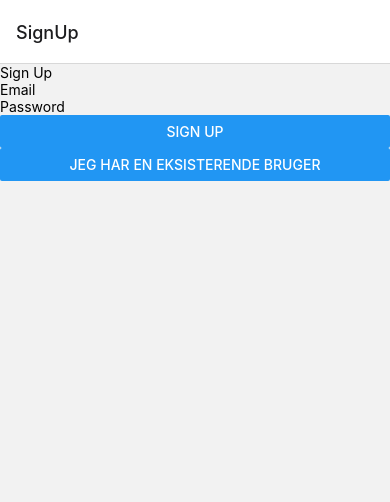
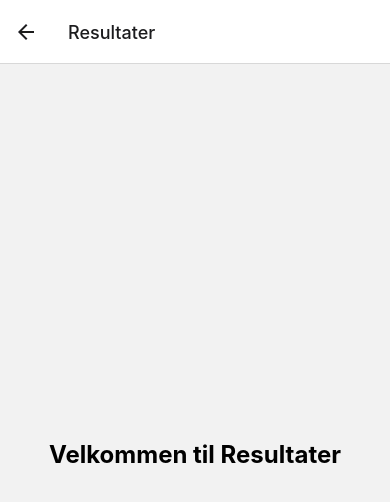
Before and after one commit to EmilCanAttack/Appstar, a React Native app in the folder GoKampAppStar/: screen /Resultater in a window 390 px wide. Shown: the top 502 px of the page. Built offline with nearby package versions, Linux system fonts and the light colour scheme.

Commit message:
resultater
Begynder nu på resultater

```diff
--- a/GoKampAppStar/App.js
+++ b/GoKampAppStar/App.js
@@ -7,6 +7,7 @@ import Login from './Login';
 import Home from './Home';
 import LedigeKampe from './LedigeKampe';
 import Forum from './Forum';
+import Resultater from './Resultater';
 
 const Stack = createStackNavigator();
 
@@ -18,6 +19,7 @@ export default function App() {
         <Stack.Screen name="Login" component={Login} />
         <Stack.Screen name="Home" component={Home} />
         <Stack.Screen name="LedigeKampe" component={LedigeKampe} />
+        <Stack.Screen name="Resultater" component={Resultater} />
         <Stack.Screen name="Forum" component={Forum} />
         {/* Tilføj flere skærme efter behov, f.eks. hjemmeside */}
       </Stack.Navigator>
--- a/GoKampAppStar/Home.js
+++ b/GoKampAppStar/Home.js
@@ -27,6 +27,7 @@ const Home = ({ navigation }) => {
         <Text style={styles.title}>Welcome to the Homepage</Text>
         <Button title="Ledige Kampe" onPress={() => navigation.navigate('LedigeKampe')} />
         <Button title="Forum" onPress={() => navigation.navigate('Forum')} />
+        <Button title="Resultater" onPress={() => navigation.navigate('Resultater')} />
         <Button title="Log Out" onPress={handleLogout} />
       </View>
     </ImageBackground>
--- /dev/null
+++ b/GoKampAppStar/Resultater.js
@@ -0,0 +1,24 @@
+import React from 'react';
+import { View, Text, StyleSheet } from 'react-native';
+
+const Resultater = () => {
+  return (
+    <View style={styles.container}>
+      <Text style={styles.title}>Velkommen til Resultater</Text>
+    </View>
+  );
+};
+
+const styles = StyleSheet.create({
+  container: {
+    flex: 1,
+    justifyContent: 'center',
+    alignItems: 'center',
+  },
+  title: {
+    fontSize: 24,
+    fontWeight: 'bold',
+  },
+});
+
+export default Resultater;
```
